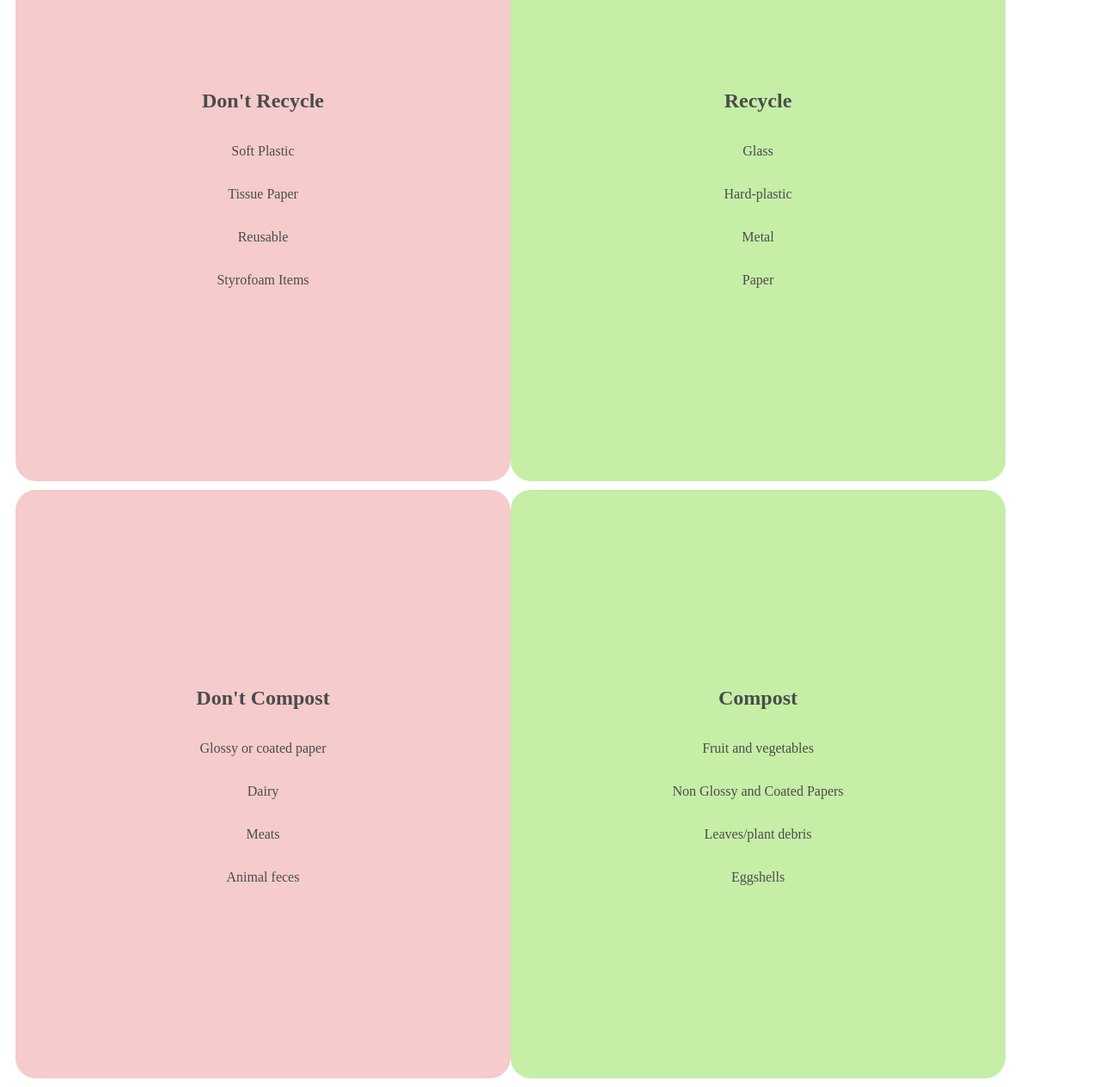
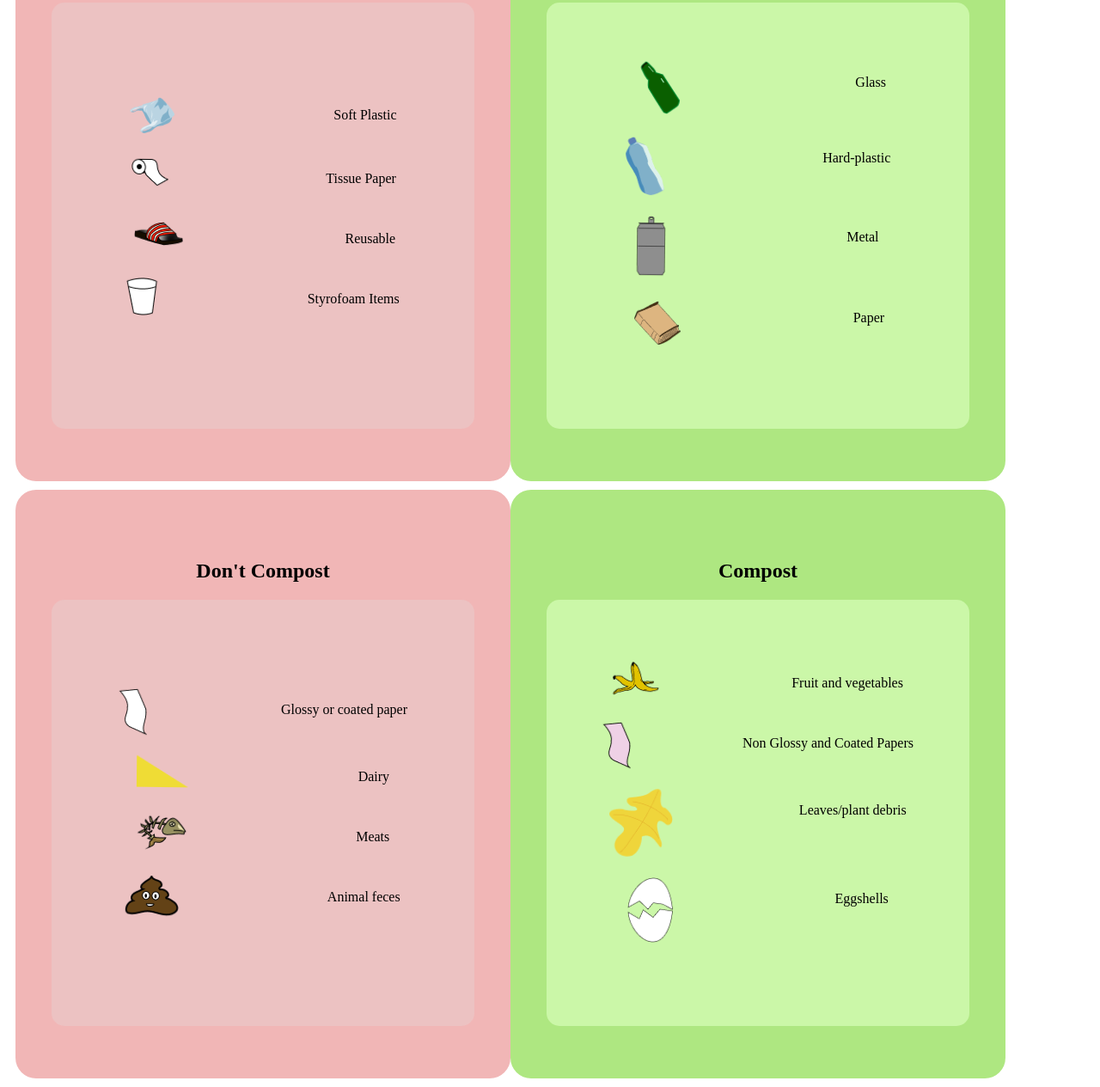
Before and after one commit to npm-i-abhay/Evergreen, a website: page CompV2/testingstuff/test.html in a window 1280 px wide. Shown: the part 161-1426 px from the top of the page at 86% size. Drawn offline with Linux system fonts and the light colour scheme.

Commit message:
adding images

```diff
--- a/CompV2/testingstuff/test.css
+++ b/CompV2/testingstuff/test.css
@@ -1,4 +1,4 @@
-.apple {
+.action-item-ims {
     display: inline-block;
     animation-name: rotate;
     animation-duration: .6s;
@@ -20,7 +20,6 @@
     }
   }
 
-
   .action-graph{
     width: 1152px;
     height: 685px;
@@ -39,19 +38,41 @@
     align-items: center;
   }
 
+  .action-tile-r{
+    width: 492px;
+    height: 496px;
+    background: #ECC2C2;
+    border-radius: 15px;
+    display: flex;
+    flex-direction: column;
+    justify-content: center;
+    align-content: space-between;
+  }
+
+  .action-tile-g{
+    width: 492px;
+    height: 496px;
+    background: #CBF7A8;
+    border-radius: 15px;
+    display: flex;
+    flex-direction: column;
+    justify-content: center;
+    align-content: space-around;
+  }
+
   .do-not-recycle, .do-not-compost{
     background: #F1B6B6;
-    opacity: 0.7;
+
   }
 
   .do-recycle, .do-compost{
     background: #AEE781;
-    opacity: 0.7;
+
   }
-
 
   .action-items{
     display: flex;
     flex-direction: row no-wrap;
-    justify-content: space-between;
+    justify-content: space-around;
+    margin-bottom: 20px;
   }
--- a/CompV2/testingstuff/test.html
+++ b/CompV2/testingstuff/test.html
@@ -12,93 +12,133 @@
         </div>
 
         <div>
+            <!-- recycle -->
             <div class="action-graph">
                 <div class="do-not-recycle">
                     <div class="action-title">
                         <h2>Don't Recycle</h2>
                     </div>
+                    <div class="action-tile-r">
                         <div class="action-items">
-                            <div class="action-item-ims"></div>
+                            <div class="action-item-ims">
+                                <img src="dr1.png">
+                            </div>
                             <div><p>Soft Plastic</p></div>
                         </div>
                         <div class="action-items">
-                            <div class="action-item-ims"></div>
+                            <div class="action-item-ims">
+                                <img src="dr2.png">
+                            </div>
                             <p>Tissue Paper</p>
                         </div>
                         <div class="action-items">
-                            <div class="action-item-ims"></div>
+                            <div class="action-item-ims">
+                                <img src="dr3.png">
+                            </div>
                             <p>Reusable</p>
                         </div>
                         <div class="action-items">
-                            <div class="action-item-ims"></div>
+                            <div class="action-item-ims">
+                                <img src="dr4.png">
+                            </div>
                             <p>Styrofoam Items</p>
+                        </div>
                     </div>
                 </div>
                 <div class="do-recycle">
                     <div class="action-title">
                         <h2>Recycle</h2>
                     </div>
+                    <div class="action-tile-g">
                         <div class="action-items">
-                            <div class="action-item-ims"></div>
+                            <div class="action-item-ims">
+                                <img src="r1.png">
+                            </div>
                             <p>Glass</p>
                         </div>
                         <div class="action-items">
-                            <div class="action-item-ims"></div>
+                            <div class="action-item-ims">
+                                <img src="r2.png">
+                            </div>
                             <p>Hard-plastic</p>
                         </div>
                         <div class="action-items">
-                            <div class="action-item-ims"></div>
+                            <div class="action-item-ims">
+                                <img src="r3.png">
+                            </div>
                             <p>Metal</p>
                         </div>
                         <div class="action-items">
-                            <div class="action-item-ims"></div>
+                            <div class="action-item-ims">
+                                <img src="r4.png">
+                            </div>
                             <p>Paper</p>
                         </div>
                     </div>
                 </div>
-
-
+            </div>
+            <!-- compost -->
             <div class="action-graph">
                 <div class="do-not-compost">
                     <div class="action-title">
                         <h2>Don't Compost</h2>
                     </div>
+                    <div class="action-tile-r">
                         <div class="action-items">
-                            <div class="action-item-ims"></div>
+                            <div class="action-item-ims">
+                                <img src="dc1.png">
+                            </div>
                             <p>Glossy or coated paper</p>
                         </div>
                         <div class="action-items">
-                            <div class="action-item-ims"></div>
+                            <div class="action-item-ims">
+                                <img src="dc2.png">
+                            </div>
                             <p>Dairy</p>
                         </div>
                         <div class="action-items">
-                            <div class="action-item-ims"></div>
+                            <div class="action-item-ims">
+                                <img src="dc3.png">
+                            </div>
                             <p>Meats</p>
                         </div>
                         <div class="action-items">
-                            <div class="action-item-ims"></div>
+                            <div class="action-item-ims">
+                                <img src="dc4.png">
+                            </div>
                             <p>Animal feces</p>
+                        </div>
                     </div>
                 </div>
                 <div class="do-compost">
                     <div class="action-title">
                         <h2>Compost</h2>
                     </div>
+                    <div class="action-tile-g">
                             <div class="action-items">
-                            <div class="action-item-ims"></div>
+                                <div class="action-item-ims">
+                                    <img src="c1.png">
+                                </div>
                                 <p>Fruit and vegetables</p>
                             </div>
                             <div class="action-items">
-                            <div class="action-item-ims"></div>
+                                <div class="action-item-ims">
+                                    <img src="c2.png">
+                                </div>
                                 <p>Non Glossy and Coated Papers</p>
                             </div>
                             <div class="action-items">
-                            <div class="action-item-ims"></div>
+                                <div class="action-item-ims">
+                                    <img src="c3.png">
+                                </div>
                                 <p>Leaves/plant debris</p>
                             </div>
                             <div class="action-items">
-                            <div class="action-item-ims"></div>
+                                <div class="action-item-ims">
+                                    <img src="c4.png">
+                                </div>
                                 <p>Eggshells</p>
+                            </div>
                     </div>
                 </div>
             </div>
```
Also changed, not shown: CompV2/testingstuff/apple.png (deleted), CompV2/testingstuff/c1.png (added), CompV2/testingstuff/c2.png (added), CompV2/testingstuff/c3.png (added), CompV2/testingstuff/c4.png (added), CompV2/testingstuff/dc1.png (added), CompV2/testingstuff/dc2.png (added), CompV2/testingstuff/dc3.png (added), CompV2/testingstuff/dc4.png (added), CompV2/testingstuff/dr1.png (renamed from CompV2/testingstuff/plastic bag.png), CompV2/testingstuff/dr2.png (added), CompV2/testingstuff/dr3.png (added), CompV2/testingstuff/dr4.png (added), CompV2/testingstuff/r1.png (added), 3 more files. Lines whose indentation alone changed are shown as unchanged.
